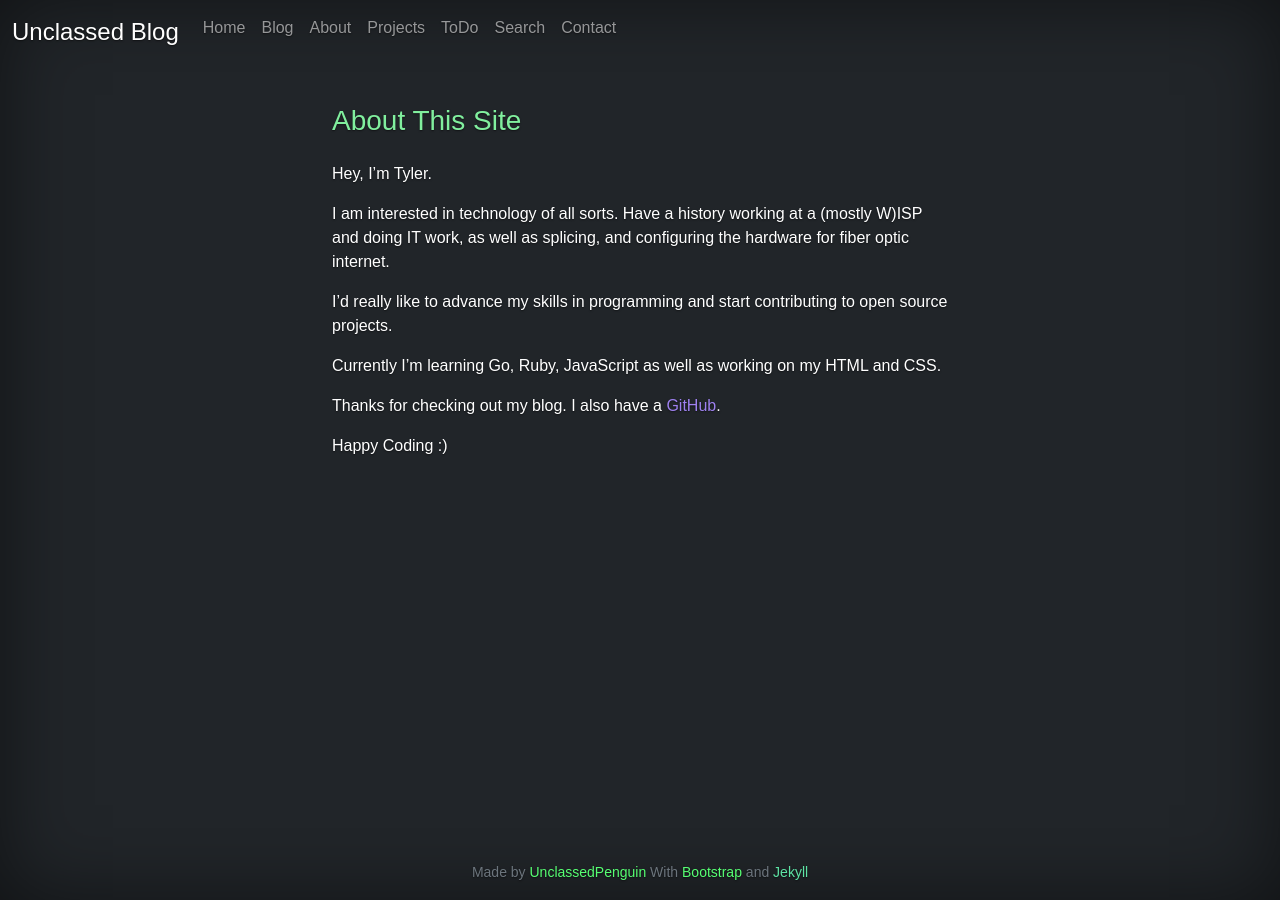
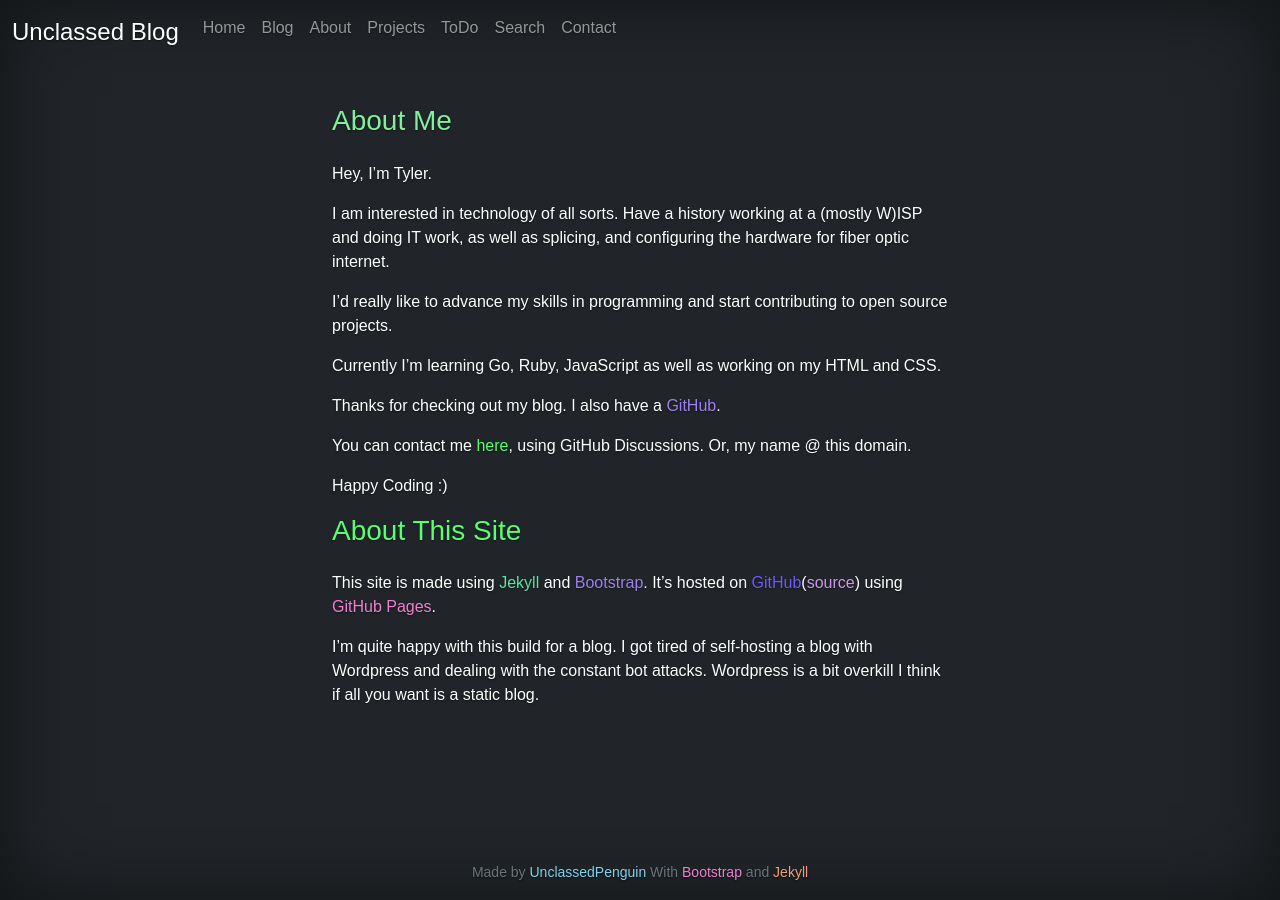
Before and after one commit to UnclassedPenguin/unclassedpenguin.github.io, a Jekyll site: the page built from about.md, in a window 1280 px wide. Built offline with Jekyll 4.4.1, drawn with Linux system fonts in a browser that asks for light colours.

Commit message:
update about.md

```diff
--- a/about.md
+++ b/about.md
@@ -5,11 +5,25 @@ permalink: /about/
 ---
 
 
+<h3 class="randomcolor pb-3">About Me</h3>
+
+Hey, I’m Tyler.
+
+I am interested in technology of all sorts. Have a history working at a (mostly W)ISP and doing IT work, as well as splicing, and configuring the hardware for fiber optic internet.
+
+I’d really like to advance my skills in programming and start contributing to open source projects.
+
+Currently I’m learning Go, Ruby, JavaScript as well as working on my HTML and CSS.
+
+Thanks for checking out my blog. I also have a <a class="randomcolor" href="https://github.com/unclassedpenguin" target="_blank">GitHub</a>.
+
+You can contact me [here](https://github.com/UnclassedPenguin/UnclassedPenguin/discussions/1){:class="randomcolor" target="_blank"}<!--_-->, using GitHub Discussions. Or, my name @ this domain.
+
+Happy Coding :)
+
+
 <h3 class="randomcolor pb-3">About This Site</h3>
 
-<p> Hey, I’m Tyler. </p>
-<p> I am interested in technology of all sorts. Have a history working at a (mostly W)ISP and doing IT work, as well as splicing, and configuring the hardware for fiber optic internet.  </p>
-<p> I’d really like to advance my skills in programming and start contributing to open source projects.  </p>
-<p> Currently I’m learning Go, Ruby, JavaScript as well as working on my HTML and CSS.  </p>
-<p> Thanks for checking out my blog. I also have a <a class="randomcolor" href="https://github.com/unclassedpenguin" target="_blank">GitHub</a>. </p>
-<p> Happy Coding :)  </p>
+This site is made using [Jekyll](https://jekyllrb.com/){:class="randomcolor" target="_blank"}<!--_--> and [Bootstrap](https://getbootstrap.com/){:class="randomcolor" target="_blank"}<!--_-->. It's hosted on [GitHub](https://github.com){:class="randomcolor" target="_blank"}<!--_-->([source](https://github.com/UnclassedPenguin/unclassedpenguin.github.io){:class="randomcolor" target="_blank"}<!--_-->) using [GitHub Pages](https://docs.github.com/en/pages){:class="randomcolor" target="_blank"}<!--_-->.
+
+I'm quite happy with this build for a blog. I got tired of self-hosting a blog with Wordpress and dealing with the constant bot attacks. Wordpress is a bit overkill I think if all you want is a static blog.
```
